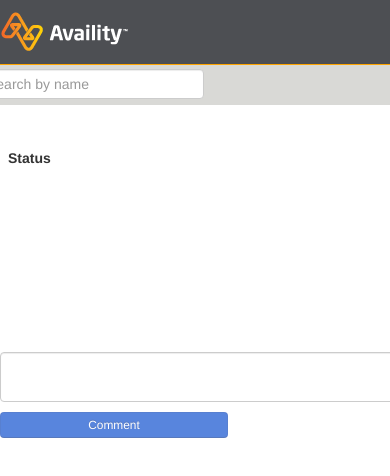
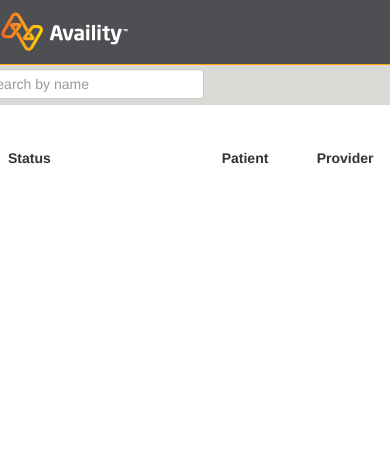
Before and after one commit to mjhamm75/clinical, a website: page app/index.html in a window 390 px wide. Shown: the top 476 px of the page. Drawn offline with nearby package versions, Linux system fonts and the light colour scheme; some packages are replaced by stand-ins of ours; no server answers; a script that the page names is missing.

Commit message:
Add responsiveness to app

```diff
--- a/app/views/main.html
+++ b/app/views/main.html
@@ -1,3 +1,5 @@
 <clinical-header></clinical-header>
-<div class="encounter-list" encounter-item-table encounters="encounters"></div>
-<div chat-container max-chat-count="800"></div>
+<div class="row-fluid">
+  <div encounter-item-table encounters="encounters" class="encounter-list span8 pull-left"></div>
+  <div chat-container max-chat-count="800" class="span4 pull-right"></div>
+</div>
```
